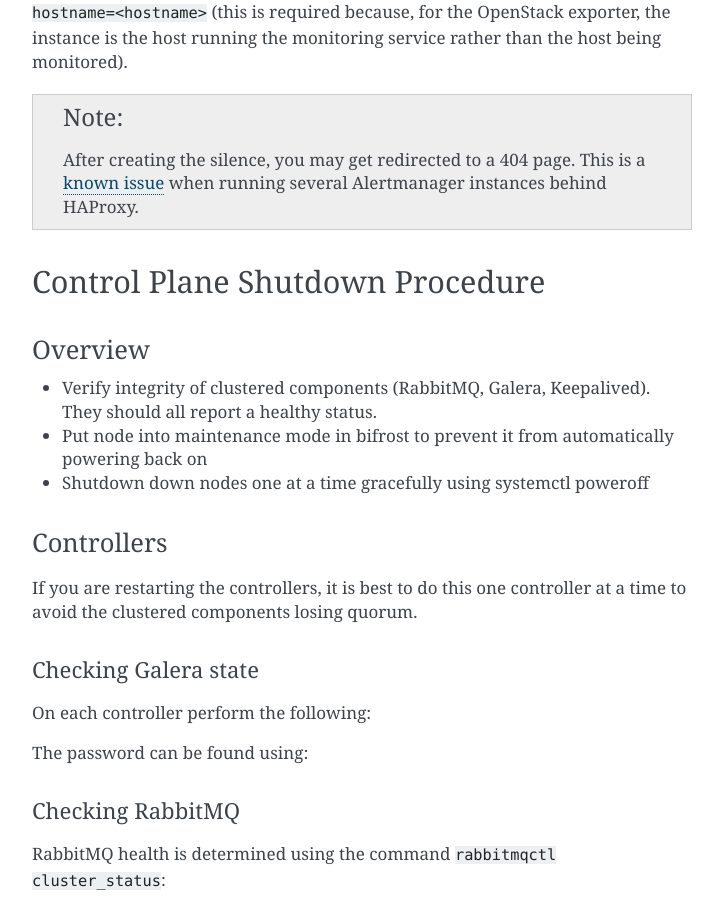
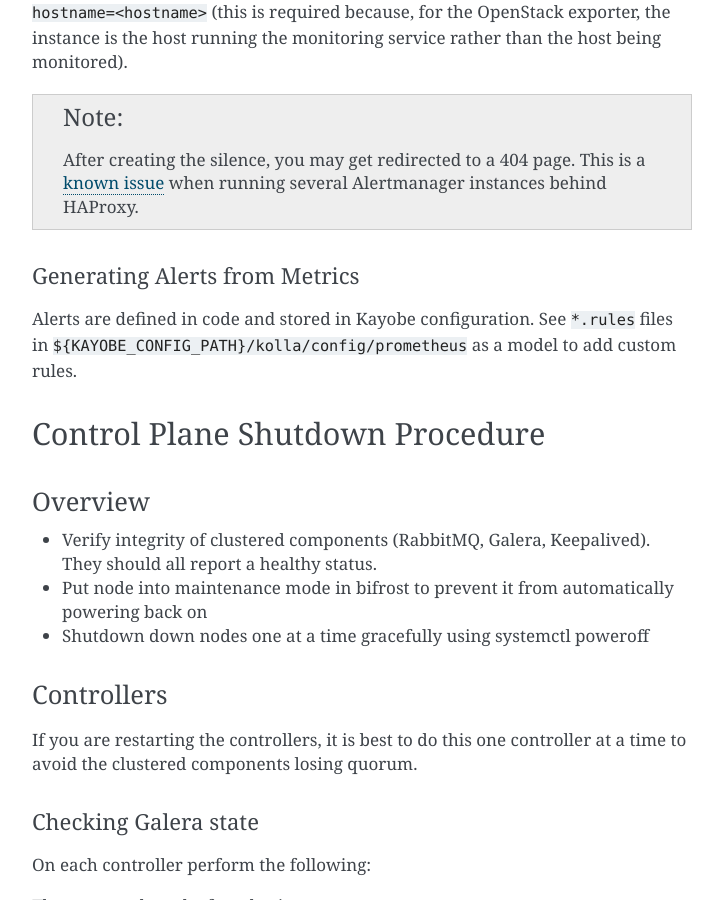
Before and after one commit to stackhpc/openstack-admin-guide, a Sphinx documentation site: the page built from source/operations_and_monitoring.rst, in a window 1280 px wide and 900 px high, scrolled down 5263 px. Shown: the whole window, without its empty margins (388-1111 px from the left). Built offline with Sphinx 7.4.7, drawn with Linux system fonts in a browser that asks for light colours; some of the changed text lies outside the part shown.

Commit message:
Add section about defining alerts from Prometheus metrics

```diff
--- a/source/operations_and_monitoring.rst
+++ b/source/operations_and_monitoring.rst
@@ -318,6 +318,13 @@ the monitoring service rather than the host being monitored).
    `known issue <https://github.com/prometheus/alertmanager/issues/1377>`__
    when running several Alertmanager instances behind HAProxy.
 
+Generating Alerts from Metrics
+++++++++++++++++++++++++++++++
+
+Alerts are defined in code and stored in Kayobe configuration. See ``*.rules``
+files in ``${KAYOBE_CONFIG_PATH}/kolla/config/prometheus`` as a model to add
+custom rules.
+
 Control Plane Shutdown Procedure
 ================================
 
```
